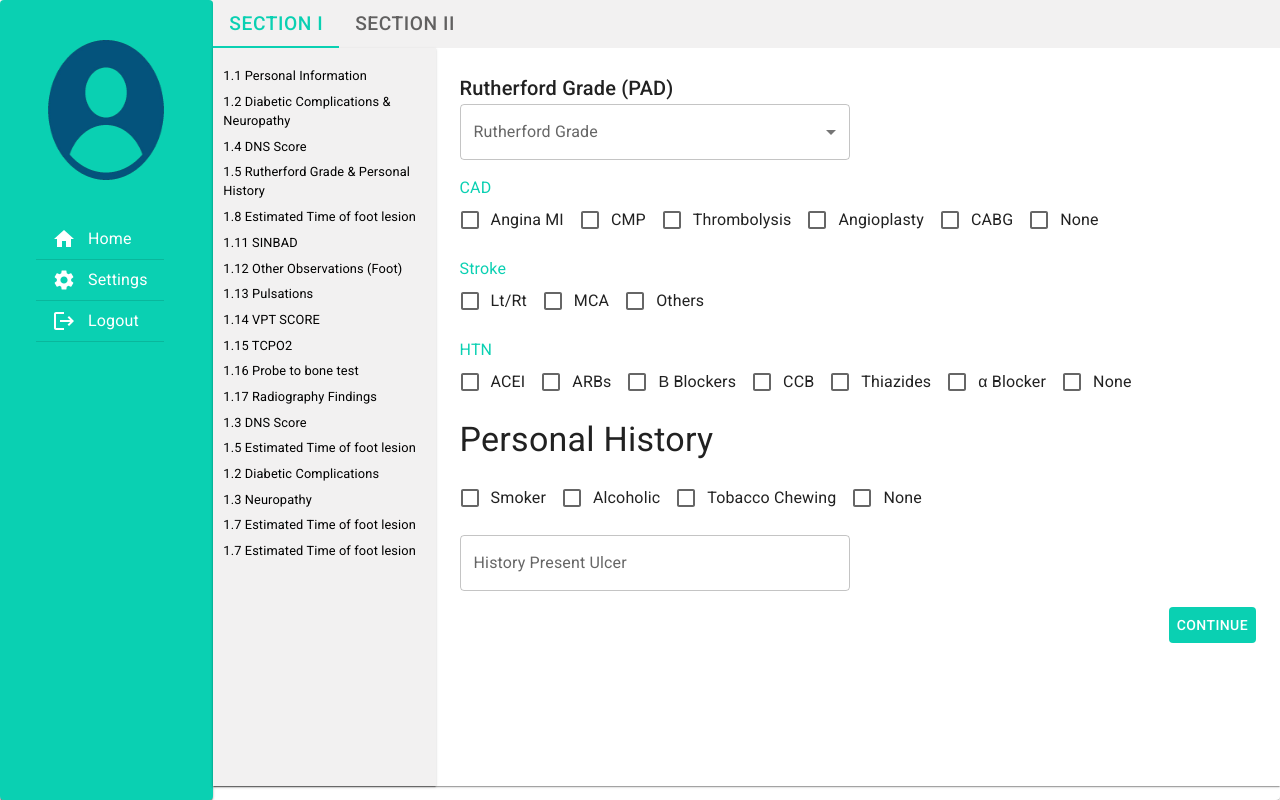
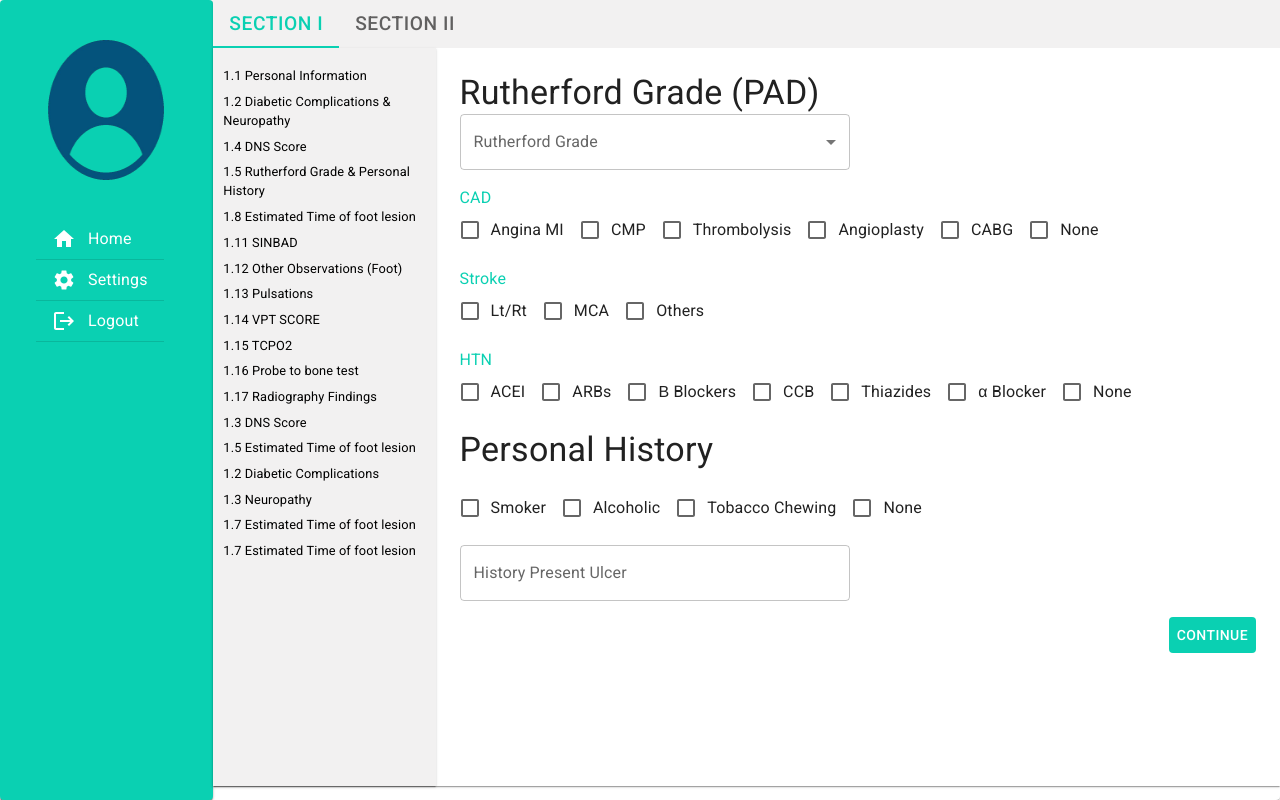
Before and after one commit to MeiiporulTrainingSite/DFP, a React (Create React App) app: page /RutherfordGrade in a window 1280 px wide. Built offline with nearby package versions, Linux system fonts and the light colour scheme.

Commit message:
fontsize

```diff
--- a/src/Pages/Page4/Page4.js
+++ b/src/Pages/Page4/Page4.js
@@ -136,7 +136,7 @@ export default function Page4() {
     return (
 
         <form onSubmit={formik.handleSubmit} style={{ padding: "1.5rem" }} >
-            <Typography variant="h6" >
+            <Typography variant="h4" >
                 Rutherford Grade (PAD)
             </Typography>
             <Grid container spacing={2}>
```
